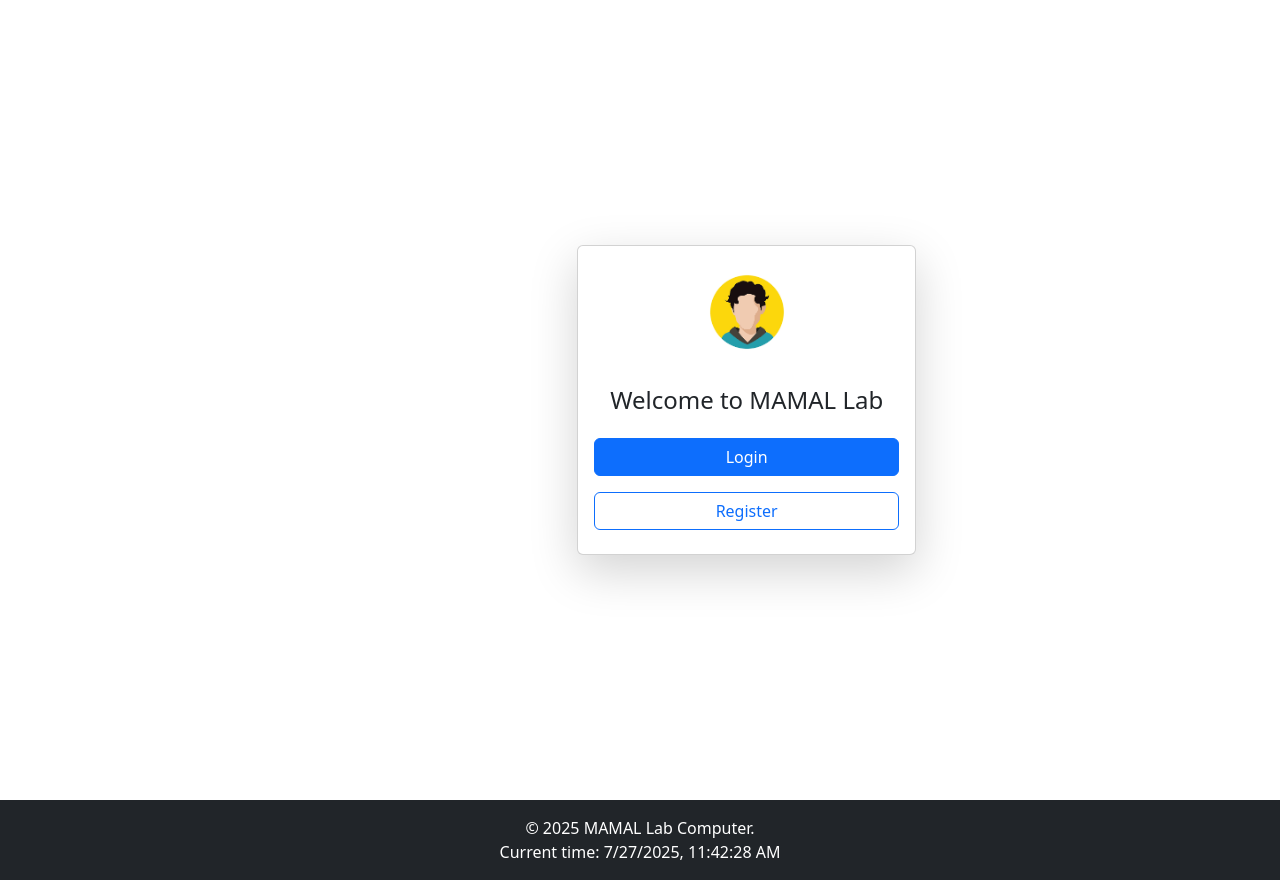
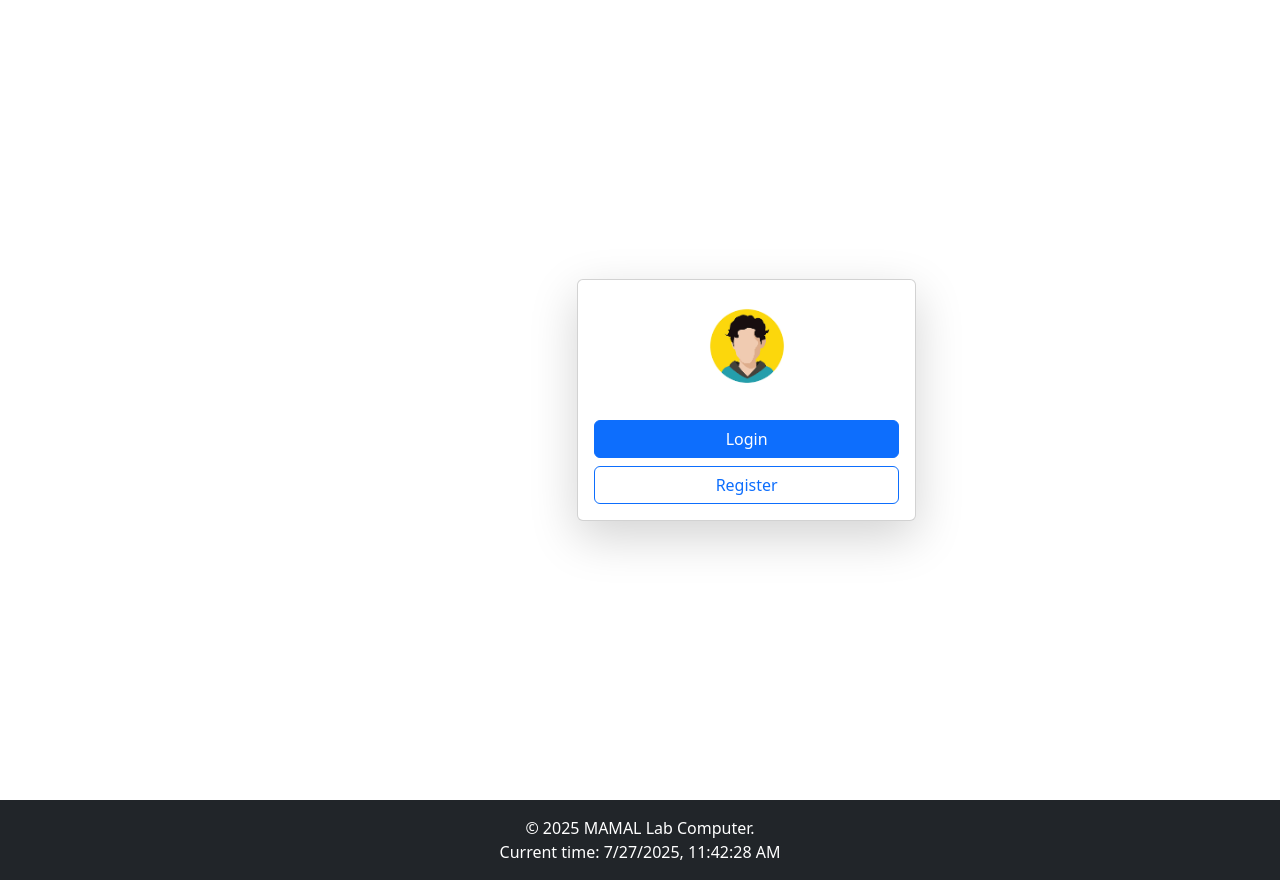
Before and after one commit to Nyakwar-Orera/mamal-inventory-system, a Flask app: page / in a window 1280 px wide. Shown: the part 56-936 px from the top of the page. Run offline with Flask 3, Linux system fonts and the light colour scheme.

Commit message:
Update index.html

```diff
--- a/app/templates/auth/index.html
+++ b/app/templates/auth/index.html
@@ -1,31 +1,37 @@
 {% extends "layouts/base.html" %}
 
-{% block title %}Welcome to MAMAL Lab{% endblock %}
+{% block title %}MAMAL Inventory System{% endblock %}
 
 {% block content %}
-<div class="d-flex justify-content-center align-items-center" style="height: 100vh;">
+<div class="d-flex justify-content-center align-items-center vh-100">
     <div class="col-md-6 col-lg-4">
         <div class="card shadow-lg">
             <div class="card-body text-center">
+
                 <!-- Avatar Section -->
                 <div class="mb-4">
                     {% if current_user.is_authenticated and current_user.role == 'admin' %}
-                        <!-- Admin Avatar -->
-                        <img src="{{ url_for('static', filename='images/admin-avatar.png') }}" alt="Admin Avatar" class="rounded-circle" width="100" height="100">
+                        <img src="{{ url_for('static', filename='images/admin-avatar.png') }}" alt="Admin Avatar" class="rounded-circle" width="100" height="100" loading="lazy">
                     {% else %}
-                        <!-- Default Avatar for non-admins -->
-                        <img src="{{ url_for('static', filename='images/avatar-placeholder.png') }}" alt="Avatar" class="rounded-circle" width="100" height="100">
+                        <img src="{{ url_for('static', filename='images/avatar-placeholder.png') }}" alt="Avatar" class="rounded-circle" width="100" height="100" loading="lazy">
                     {% endif %}
                 </div>
 
-                <h4 class="card-title mb-4">Welcome to MAMAL Lab</h4>
+                <!-- Flash Messages for Authentication Errors -->
+                {% with messages = get_flashed_messages(category_filter=["auth_error"]) %}
+                {% if messages %}
+                    <div class="alert alert-danger alert-dismissible fade show" role="alert">
+                        {{ messages[0] }}
+                        <button type="button" class="btn-close" data-bs-dismiss="alert" aria-label="Close"></button>
+                    </div>
+                {% endif %}
+                {% endwith %}
+
                 <div class="d-grid gap-2">
-                    <!-- Login Button -->
-                    <a href="{{ url_for('auth.login') }}" class="btn btn-primary mb-2">Login</a>
+                    <a href="{{ url_for('auth.login') }}" class="btn btn-primary">Login</a>
+                    <a href="{{ url_for('auth.register') }}" class="btn btn-outline-primary">Register</a>
+                </div>
 
-                    <!-- Register Button (for users who aren't registered) -->
-                    <a href="{{ url_for('auth.register') }}" class="btn btn-outline-primary mb-2">Register</a>
-                </div>
             </div>
         </div>
     </div>
```
